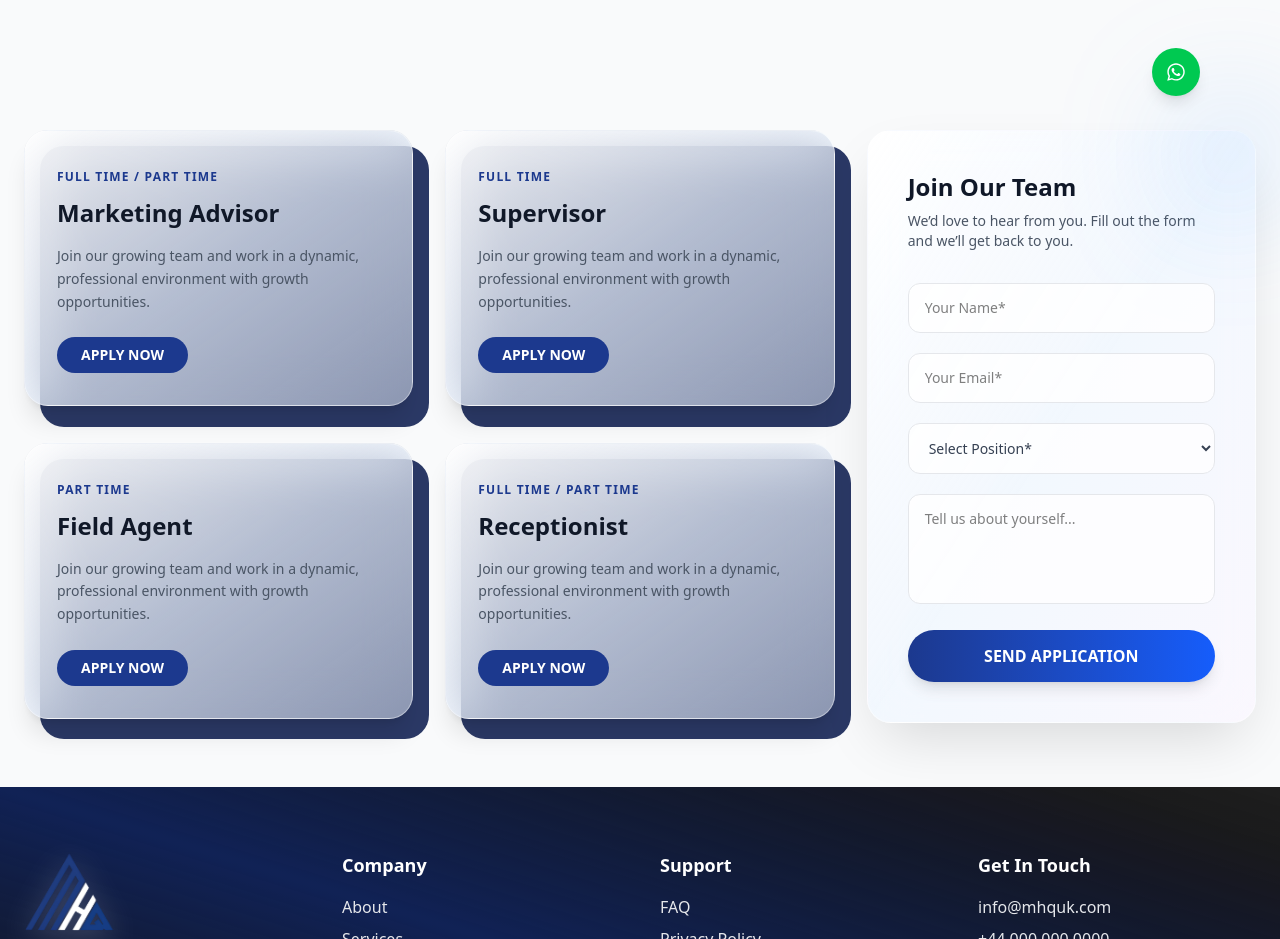
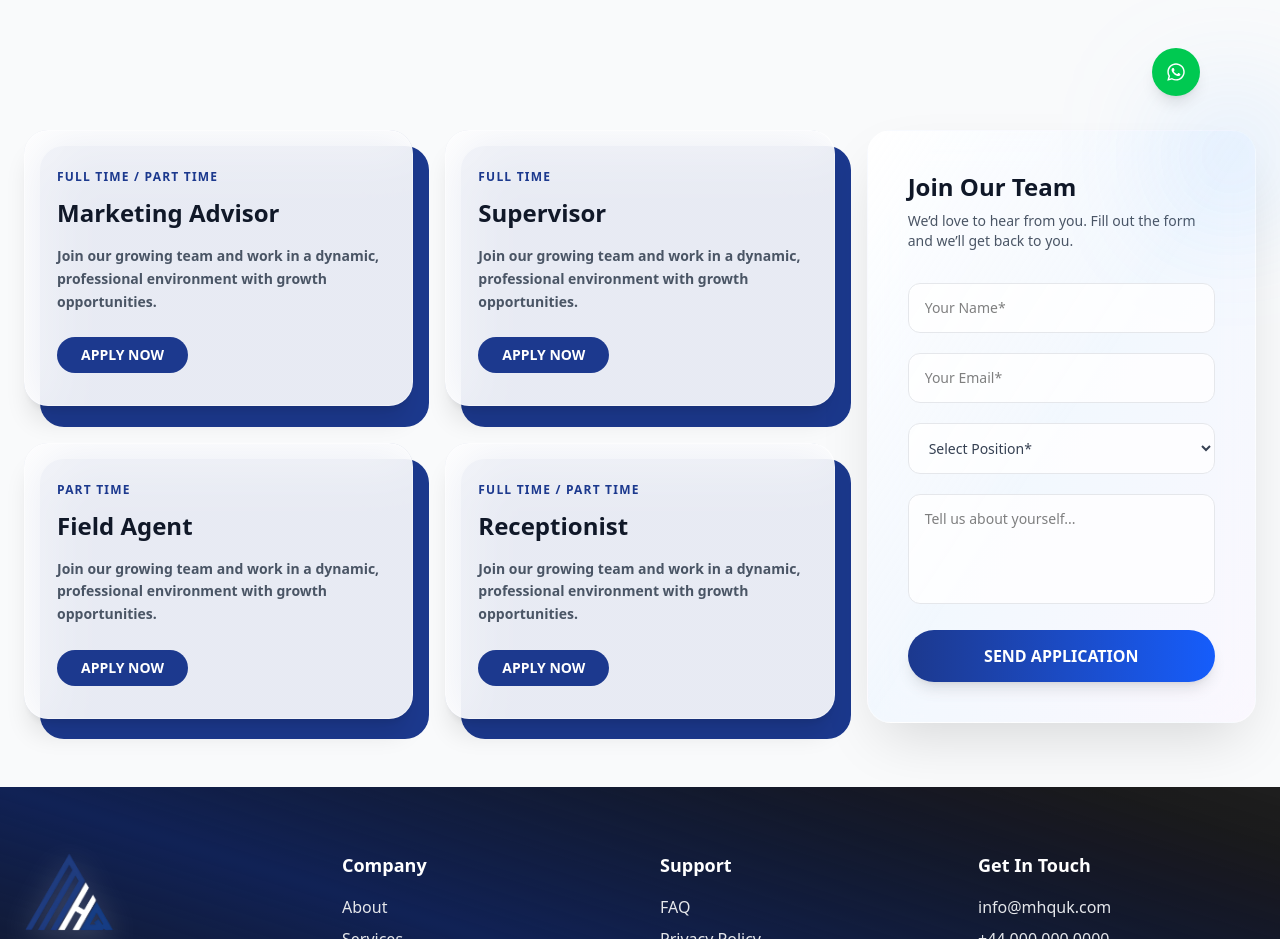
Before and after one commit to Saira7/MHQ, a React (Vite) app: page /career in a window 1280 px wide. Shown: the part 680-1619 px from the top of the page. Built offline with nearby package versions, Linux system fonts and the light colour scheme.

Commit message:
Job Card changes

```diff
--- a/src/components/career/JobCards.jsx
+++ b/src/components/career/JobCards.jsx
@@ -24,13 +24,13 @@ const JobCards = () => {
           <motion.div
             variants={{
               hover: {
-                backgroundColor: "#1e40af", // blue-800
+                backgroundColor: "#172554", // blue-800
                 x: 8,
                 y: 8,
               },
             }}
             transition={{ type: "spring", stiffness: 200, damping: 18 }}
-            className="absolute inset-0 translate-x-4 translate-y-4 bg-blue-950/90 rounded-3xl z-0"
+            className="absolute inset-0 translate-x-4 translate-y-4 bg-blue-900 rounded-3xl z-0"
           />
 
           {/* Front glass card */}
@@ -43,8 +43,8 @@ const JobCards = () => {
             }}
             transition={{ type: "spring", stiffness: 200, damping: 15 }}
             className="relative z-10 rounded-3xl p-8 border border-white/40
-                       bg-gradient-to-br from-white/90 via-blue-50/70 to-blue-50/50
-                       hover:from-blue-100/90 hover:via-blue-200/70 hover:to-blue-100/70
+                       bg-gradient-to-br from-white/90 via-white/90 to-white/90
+                       hover:from-blue-50/70 hover:via-blue-50/70 hover:to-blue-50/70
                        backdrop-blur-xl shadow-xl hover:shadow-2xl
                        transition-colors duration-500"
           >
@@ -59,14 +59,14 @@ const JobCards = () => {
             </h3>
 
             {/* Description */}
-            <p className="text-gray-600 text-sm leading-relaxed mb-6">
+            <p className="text-gray-600 text-sm font-semibold leading-relaxed mb-6">
               Join our growing team and work in a dynamic, professional
               environment with growth opportunities.
             </p>
 
             {/* Action */}
             <button className="px-6 py-2 bg-blue-900 text-white rounded-full text-sm font-semibold
-                               hover:bg-blue-700 hover:scale-105 transition-all duration-300">
+                               hover:bg-blue-950 hover:scale-105 transition-all duration-300">
               APPLY NOW
             </button>
           </motion.div>
--- a/src/components/career/JoinOurTeam.jsx
+++ b/src/components/career/JoinOurTeam.jsx
@@ -107,11 +107,11 @@ const JoinOurTeam = () => {
           <option value="" disabled>
             Select Position*
           </option>
-          <option value="Frontend Developer">Frontend Developer</option>
-          <option value="Backend Developer">Backend Developer</option>
-          <option value="Full Stack Developer">Full Stack Developer</option>
-          <option value="UI/UX Designer">UI/UX Designer</option>
           <option value="Marketing Specialist">Marketing Specialist</option>
+          <option value="Marketing Advisor">Marketing Advisor</option>
+          <option value="Supervisor">Supervisor</option>
+          <option value="Field Agent">Field Agent</option>
+          <option value="Receptionist">Receptionist</option>
           <option value="Other">Other</option>
         </motion.select>
 
```
